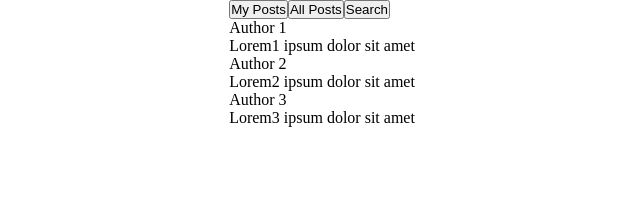
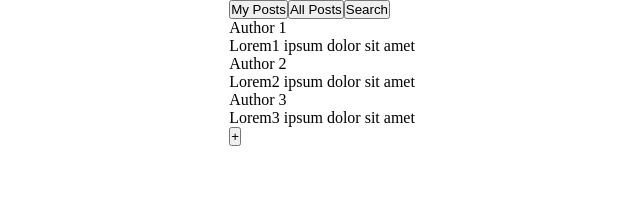
Before and after one commit to typeperfest/reachat, a React (Create React App) app: page /feed in a window 1280 px wide. Shown: the top 217 px of the page, without its empty margins (318-958 px from the left). Built offline with nearby package versions, Linux system fonts and the light colour scheme.

Commit message:
newPostButton component added

```diff
--- a/src/components/FeedPage/NewPostButton.jsx
+++ b/src/components/FeedPage/NewPostButton.jsx
@@ -1,10 +1,15 @@
 import React from 'react';
 
 const NewPostButton = () => {
+
+    function newPostButtonClicked() {
+        console.log("New post clicked")
+    }
+
     return (
-        <div>
-
-        </div>
+        <button onClick={newPostButtonClicked} >
+            +
+        </button>
     );
 };
 
```
